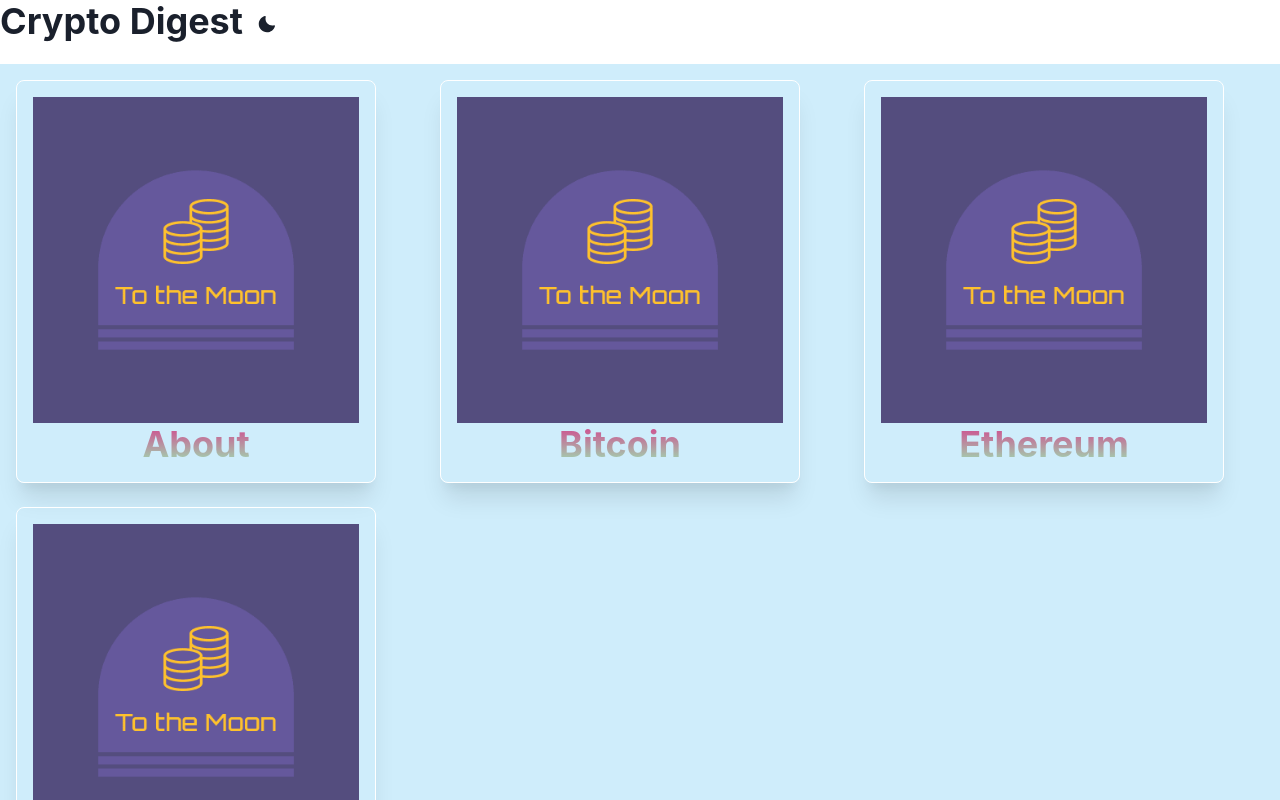
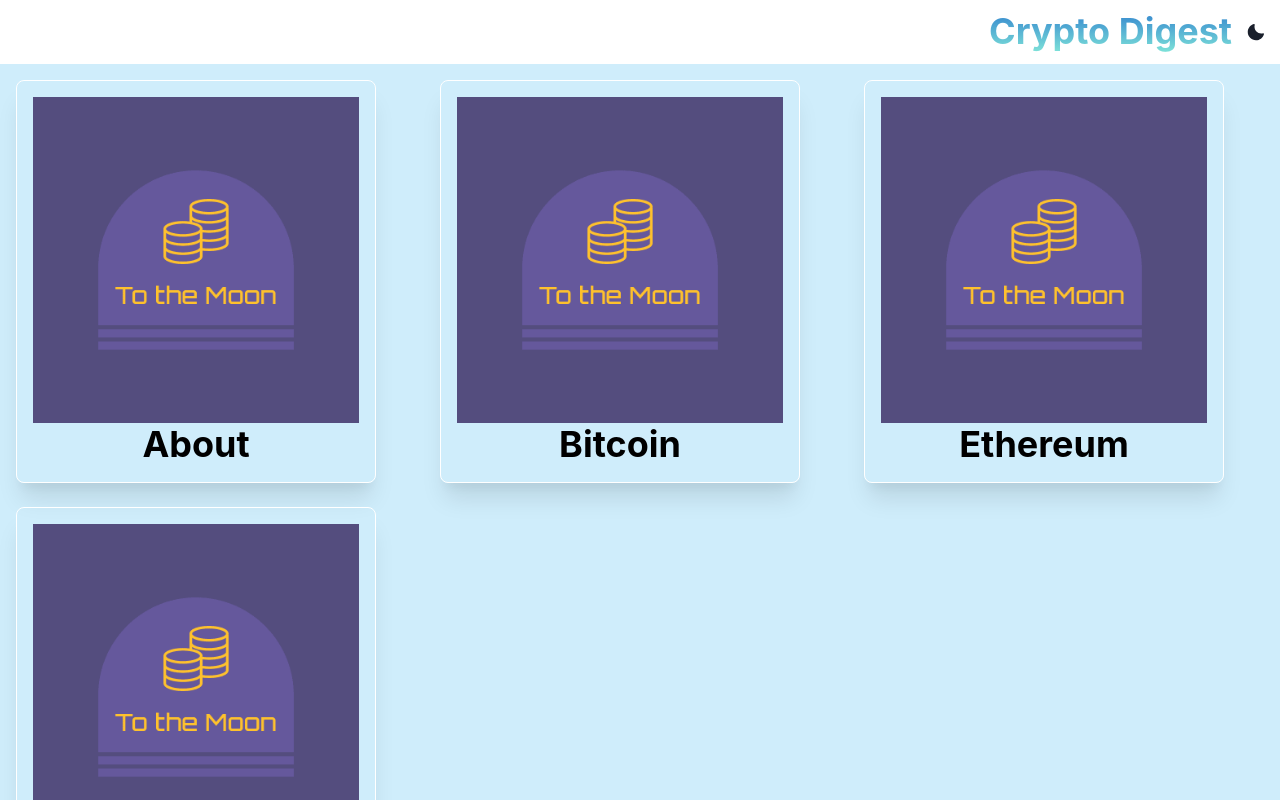
Before and after one commit to spacerumsfeld-code/Crypto-Utils, a Next.js app: page / in a window 1280 px wide. Shown: the top 800 px of the page. Built offline with nearby package versions, Linux system fonts and the light colour scheme.

Commit message:
added useColorModeValue hook to header for unique background from rest of app

```diff
--- a/Components/Header.js
+++ b/Components/Header.js
@@ -1,16 +1,24 @@
-import { Flex, Heading, Stack, Image, Link } from '@chakra-ui/react';
+import {
+  Flex,
+  Heading,
+  Stack,
+  Image,
+  Link,
+  useColorModeValue
+} from '@chakra-ui/react';
 
 import ColorModeChanger from './ColorModeChanger';
 
 import NextLink from 'next/link';
 
 const Header = ({ h }) => {
+  const bg = useColorModeValue('white', 'black');
   //router
 
   return (
-    <Flex h={h}>
-      <Flex>
-        <Heading>
+    <Flex h={h} bg={bg} justify="right" alignItems="center" pl="1em">
+      <Flex align="center">
+        <Heading bgClip="text" bgGradient="linear(to-t, teal.200, blue.500)">
           <Link as={NextLink} href="/">
             Crypto Digest
           </Link>
--- a/Components/Section.js
+++ b/Components/Section.js
@@ -18,13 +18,7 @@ const Section = ({ title, href, image }) => (
       <Box flex={1}>
         <Image objectFit="contain" src={image} alt={title} />
       </Box>
-      <Heading
-        bgClip="text"
-        bgGradient="linear(to-t, green.200, pink.500)"
-        text-align="center"
-      >
-        {title}
-      </Heading>
+      <Heading text-align="center">{title}</Heading>
     </Flex>
   </Link>
 );
```
